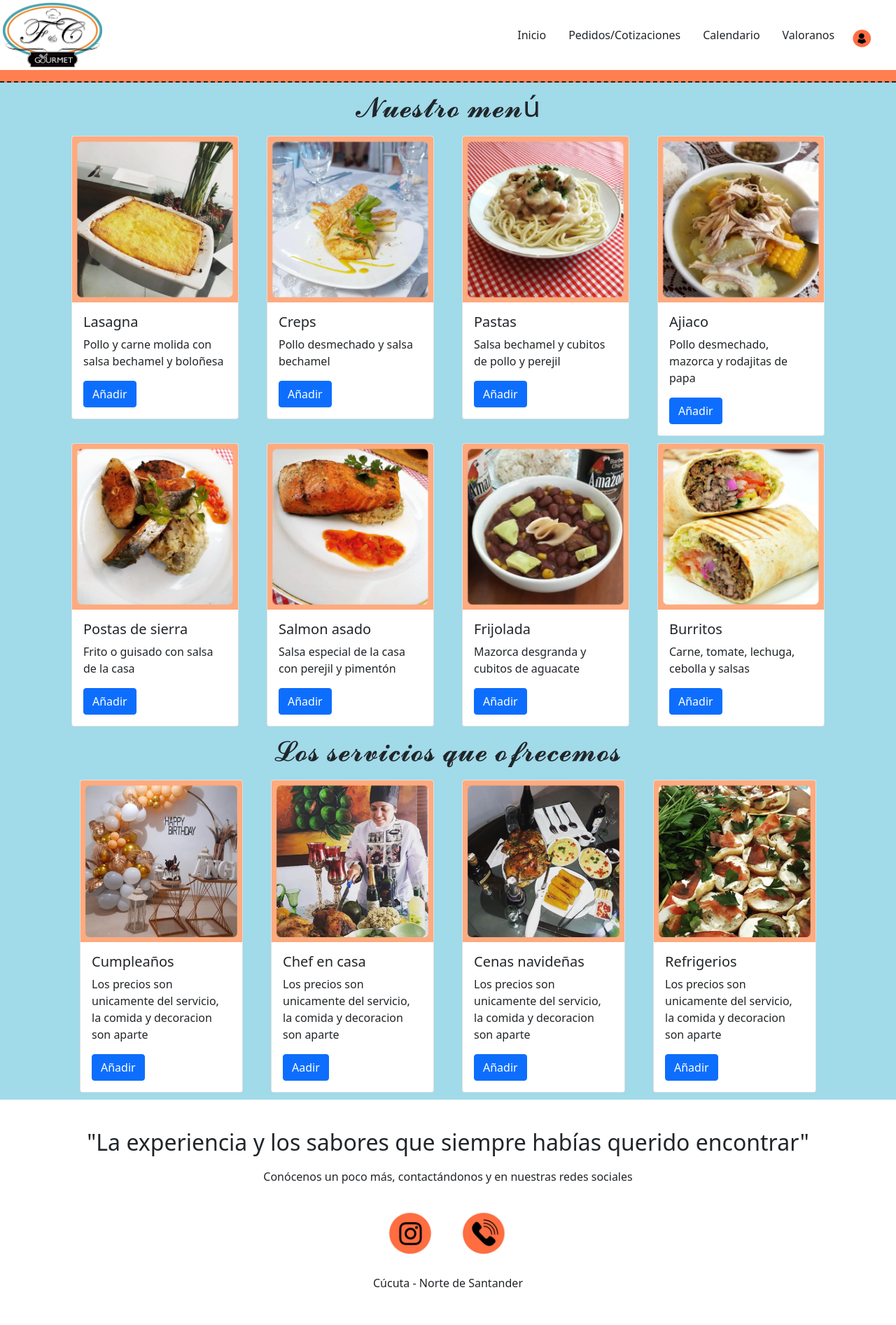
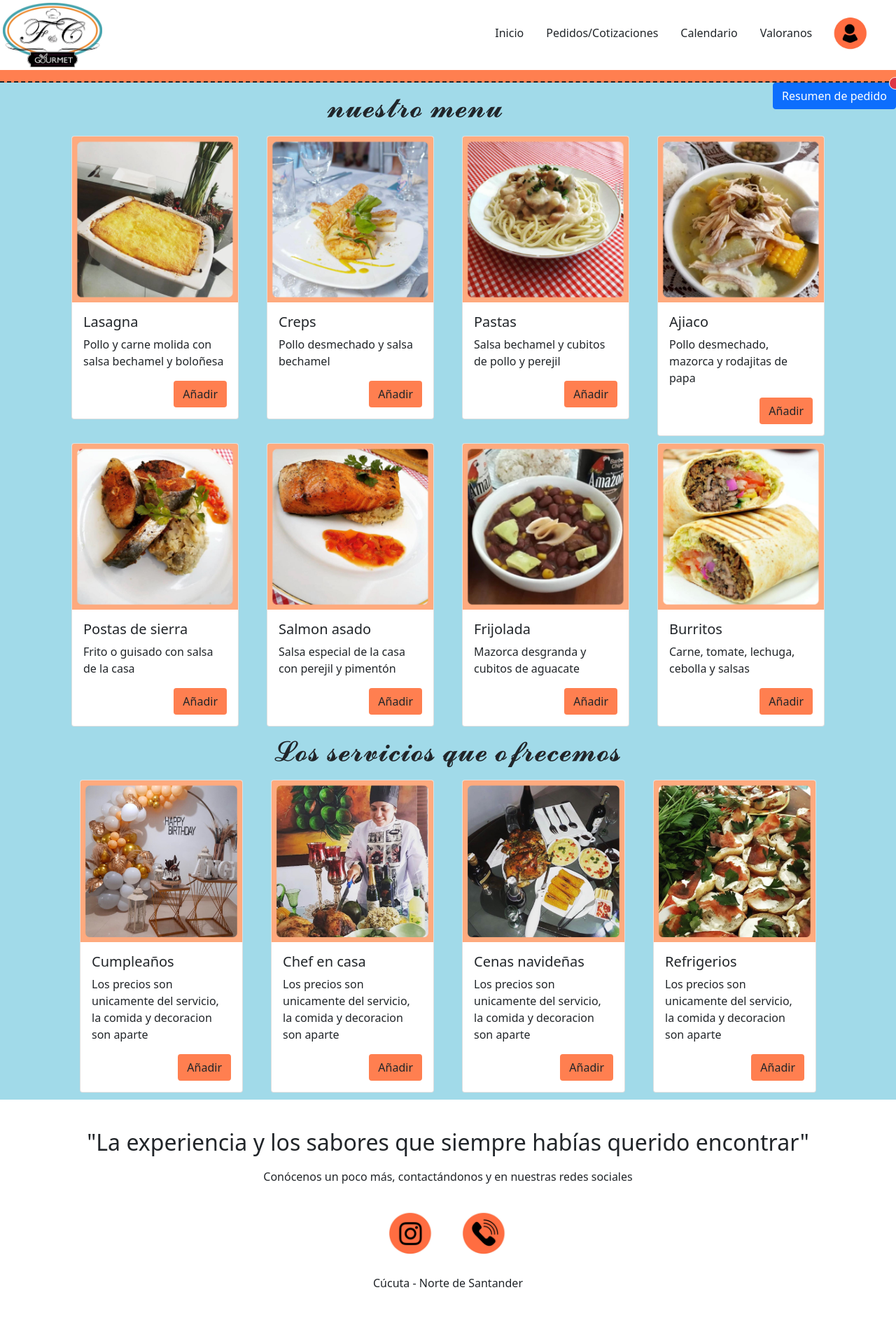
Before and after one commit to ocamilavillero09/ProyectoORIANAVILLERO, a PHP site: page /Pedidosycoti.html in a window 1280 px wide; the page is wider, and only the part inside the window is pictured. Shown: that part at 70% size. Run offline with PHP 8.4, Linux system fonts and the light colour scheme.

Commit message:
actualizacion sistema

```diff
--- a/Pedidosycoti.html
+++ b/Pedidosycoti.html
@@ -14,7 +14,6 @@
   <body>
     <header>
 
-
       <!-- Barra superior-->
       <div class="row">
         <div class="col-4">
@@ -23,8 +22,8 @@
 
         <div class="col-8">
           <div class="container" id="indice">
-                <a href="Valoranos.html"> <img src="img/usuario.jpeg" class="img-thumbnail" alt="image" id="usuario"> </a>
             <ul class="nav justify-content-end">
+
               <li class="nav-item">
                 <a class="nav-link active" aria-current="page" href="Index.html"> <p class="text-dark">Inicio</p></a>
               </li>
@@ -37,6 +36,51 @@
               <li class="nav-item">
                 <a class="nav-link" href="Valoranos.html"><p class="text-dark">Valoranos</p></a>
               </li>
+
+              <!-- Button trigger modal -->
+          <img src="img/usuario.jpeg" class="img-thumbnail" alt="image" id="usuario" type="button" class="btn btn-link" data-bs-toggle="modal" data-bs-target="#exampleModal">
+          <!-- Modal -->
+              <div class="modal fade" id="exampleModal" tabindex="-1" aria-labelledby="exampleModalLabel" aria-hidden="true">
+                <div class="modal-dialog">
+                  <div class="modal-content">
+                    <div class="modal-header">
+                      <h5 class="modal-title" id="exampleModalLabel">Ingresa</h5>
+                      <button type="button" class="btn-close" data-bs-dismiss="modal" aria-label="Close"></button>
+                    </div>
+                    <div class="modal-body">
+
+                      <div class="mb-3">
+                        <label for="validationDefault01" class="form-label">Nombre</label>
+                        <input type="text" class="form-control" id="validationDefault01" required>
+                      </div>
+                      <div class="mb-3">
+                        <label for="validationDefault02" class="form-label">Apellidos</label>
+                        <input type="text" class="form-control" id="validationDefault02"  required>
+                      </div>
+
+                      <div class="mb-3">
+                        <label for="exampleFormControlInput1" class="form-label">Correo</label>
+                        <input type="email" class="form-control" id="exampleFormControlInput1" placeholder="name@ejemplo.com">
+                      </div>
+
+                      <div class="mb-3">
+                        <label for="exampleFormControlInput1" class="form-label">Telefono</label>
+                        <input type="number" class="form-control" id="exampleFormControlInput1">
+                      </div>
+
+                      <div class="mb-3">
+                        <label for="exampleFormControlInput1" class="form-label">Dirección</label>
+                        <input type="text" class="form-control" id="exampleFormControlInput1">
+                      </div>
+
+                    </div>
+                    <div class="modal-footer">
+                      <button type="submit" class="btn btn-primary">Listo</button>
+                    </div>
+                  </div>
+                </div>
+              </div>
+
             </ul>
           </div>
         </div>
@@ -47,6 +91,16 @@
       </header>
 
 
+      <!-- Boton del resumen del pedido-->
+      <aside>
+        <button type="button" class="btn btn-primary position-relative" style="float:right ;">
+          Resumen de pedido
+          <span class="position-absolute top-0 start-100 translate-middle p-2 bg-danger border border-light rounded-circle">
+            <span class="visually-hidden">New alerts</span>
+          </span>
+        </button>
+       </aside>
+
 
  <article>
 
@@ -54,7 +108,7 @@
   <div class="container">
     <div class="row">
       <div class="col">
-        <h1 style="text-align: center;">𝓝𝓾𝓮𝓼𝓽𝓻𝓸 𝓶𝓮𝓷ú</h1>
+        <h1 style="text-align: center;">𝓷𝓾𝓮𝓼𝓽𝓻𝓸 𝓶𝓮𝓷𝓾</h1>
       </div>
     </div>
 
@@ -67,7 +121,7 @@
           <div class="card-body">
             <h5 class="card-title">Lasagna</h5>
             <p class="card-text"> Pollo y carne molida con salsa bechamel y boloñesa</p>
-            <a href="#" class="btn btn-primary">Añadir</a>
+            <a href="#" class="btn">Añadir</a>
           </div>
         </div>
       </div>
@@ -78,7 +132,7 @@
           <div class="card-body">
             <h5 class="card-title">Creps</h5>
             <p class="card-text">Pollo desmechado y salsa bechamel</p>
-            <a href="#" class="btn btn-primary">Añadir</a>
+            <a href="#" class="btn">Añadir</a>
           </div>
         </div>
       </div>
@@ -89,7 +143,7 @@
           <div class="card-body">
             <h5 class="card-title">Pastas</h5>
             <p class="card-text">Salsa bechamel y cubitos de pollo y perejil</p>
-            <a href="#" class="btn btn-primary">Añadir</a>
+            <a href="#" class="btn">Añadir</a>
           </div>
         </div>
       </div>
@@ -100,7 +154,7 @@
           <div class="card-body">
             <h5 class="card-title">Ajiaco</h5>
             <p class="card-text"> Pollo desmechado, mazorca y rodajitas de papa </p>
-            <a href="#" class="btn btn-primary">Añadir</a>
+            <a href="#" class="btn">Añadir</a>
           </div>
         </div>
       </div>
@@ -117,7 +171,7 @@
           <div class="card-body">
             <h5 class="card-title">Postas de sierra</h5>
             <p class="card-text"> Frito o guisado con salsa de la casa</p>
-            <a href="#" class="btn btn-primary">Añadir</a>
+            <a href="#" class="btn">Añadir</a>
           </div>
         </div>
       </div>
@@ -128,7 +182,7 @@
           <div class="card-body">
             <h5 class="card-title">Salmon asado</h5>
             <p class="card-text">Salsa especial de la casa con perejil y pimentón</p>
-            <a href="#" class="btn btn-primary">Añadir</a>
+            <a href="#" class="btn">Añadir</a>
           </div>
         </div>
       </div>
@@ -139,7 +193,7 @@
           <div class="card-body">
             <h5 class="card-title">Frijolada</h5>
             <p class="card-text">Mazorca desgranda y cubitos de aguacate</p>
-            <a href="#" class="btn btn-primary">Añadir</a>
+            <a href="#" class="btn">Añadir</a>
           </div>
         </div>
       </div>
@@ -152,7 +206,7 @@
           <div class="card-body">
             <h5 class="card-title">Burritos</h5>
             <p class="card-text">Carne, tomate, lechuga, cebolla y salsas</p>
-            <a href="#" class="btn btn-primary">Añadir</a>
+            <a href="#" class="btn">Añadir</a>
           </div>
         </div>
       </div>
@@ -177,7 +231,7 @@
             <div class="card-body">
               <h5 class="card-title">Cumpleaños</h5>
               <p class="card-text">Los precios son unicamente del servicio, la comida y decoracion son aparte</p>
-              <a href="#" class="btn btn-primary">Añadir</a>
+              <a href="#" class="btn">Añadir</a>
             </div>
           </div>
         </div>
@@ -188,7 +242,7 @@
             <div class="card-body">
               <h5 class="card-title">Chef en casa</h5>
               <p class="card-text">Los precios son unicamente del servicio, la comida y decoracion son aparte</p>
-              <a href="#" class="btn btn-primary">Aadir</a>
+              <a href="#" class="btn">Añadir</a>
             </div>
           </div>
         </div>
@@ -199,7 +253,7 @@
             <div class="card-body">
               <h5 class="card-title">Cenas navideñas</h5>
               <p class="card-text">Los precios son unicamente del servicio, la comida y decoracion son aparte</p>
-              <a href="#" class="btn btn-primary">Añadir</a>
+              <a href="#" class="btn">Añadir</a>
             </div>
           </div>
         </div>
@@ -210,7 +264,7 @@
             <div class="card-body">
               <h5 class="card-title">Refrigerios</h5>
               <p class="card-text">Los precios son unicamente del servicio, la comida y decoracion son aparte</p>
-              <a href="#" class="btn btn-primary">Añadir</a>
+              <a href="#" class="btn">Añadir</a>
             </div>
           </div>
         </div>
@@ -218,9 +272,8 @@
       </div>
     </div>
 
+ </article>
 
-
- </article>
 
 
 
--- a/css/style.css
+++ b/css/style.css
@@ -18,11 +18,20 @@
   float: left;
 }
 
+#indice{
+  padding-top: 10px;
+}
+
+a.nav-link{
+  padding-top: 25px;
+}
+
 #usuario {
   border-style: none;
-  height: 3%;
-  width: 6%;
+  height: 55%;
+  width: 10%;
   float: right;
+  padding-top: 0%;
   padding-bottom: 0%;
 }
 
@@ -30,10 +39,6 @@
   border-style: none;
   height: 5%;
   width: 8%;
-}
-
-#indice {
-  padding-top: 30px;
 }
 
 header {
@@ -86,6 +91,10 @@ footer {
   margin-top: 30px;
 }
 
+a.btn{
+  background-color: coral;
+  float: right;
+}
 
 
 
```
Also changed, not shown: Calendario.html (+46 -2 lines), Index.html (+46 -2 lines), Valoranos.html (+46 -2 lines).
